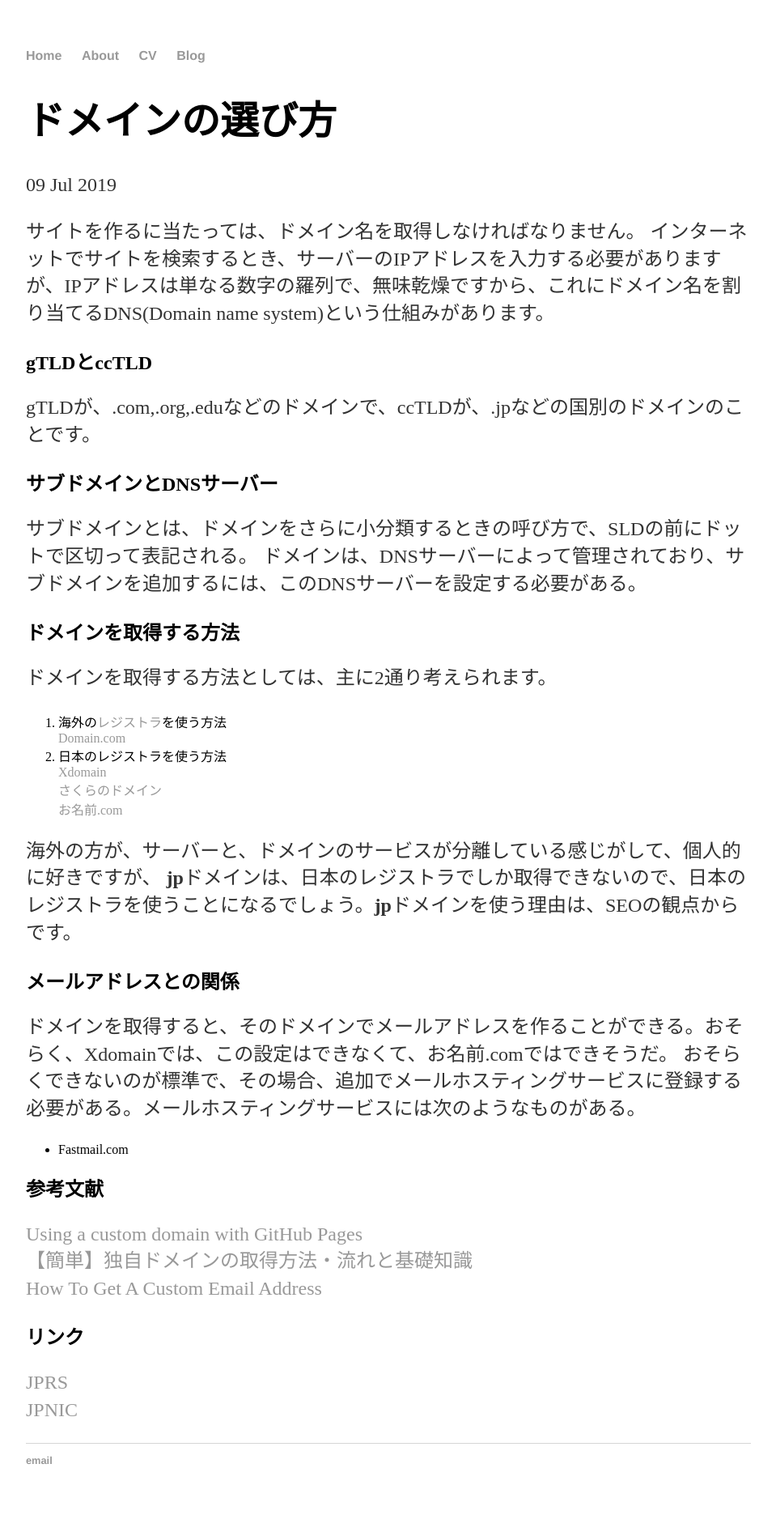
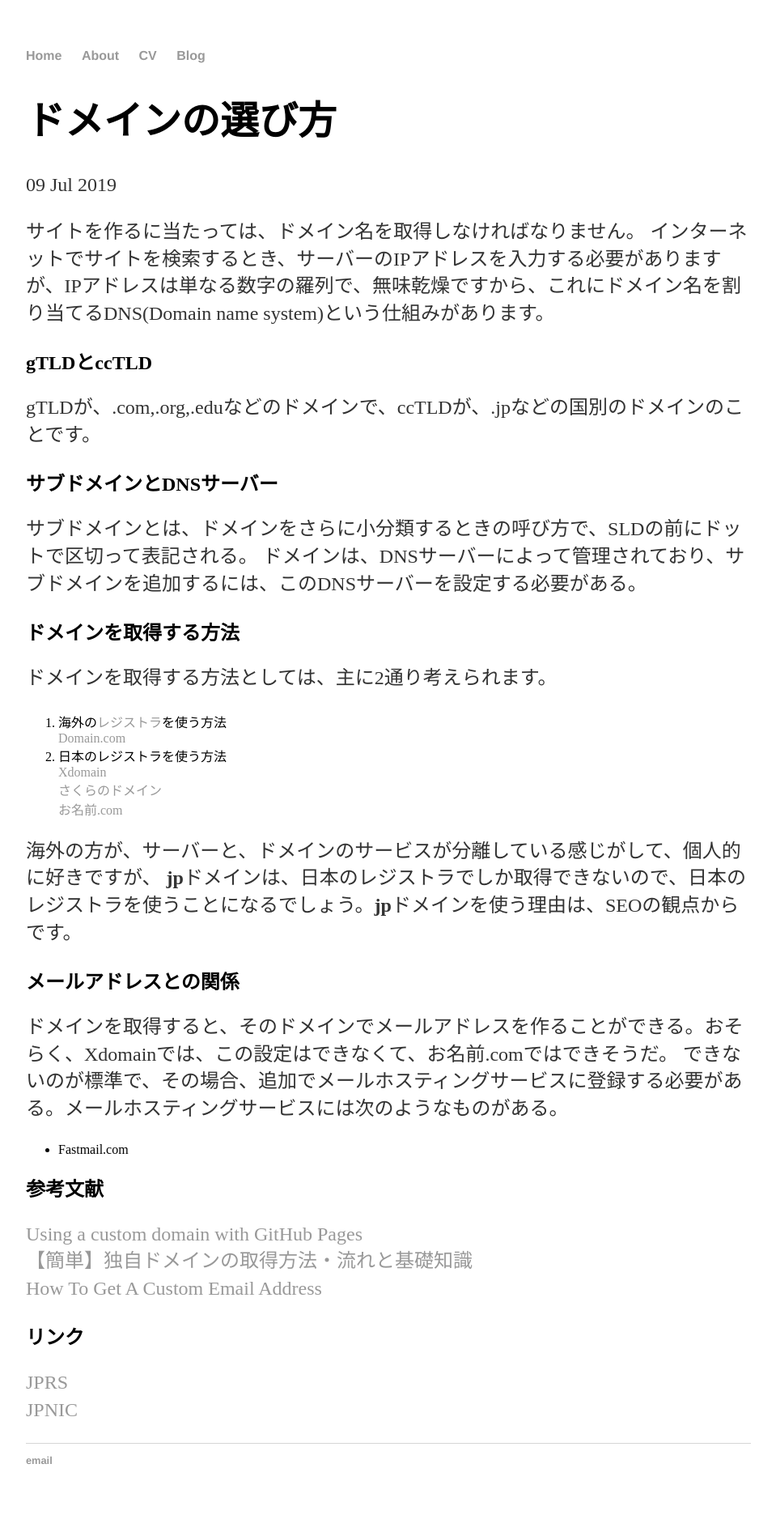
Before and after one commit to agematsu/agematsu.github.io, a Jekyll site: the page built from _posts/2019-07-09-ドメインの選び方.md, in a window 1280 px wide. Shown: the whole page at 81% size, without its empty margins (160-1119 px from the left). Built offline with Jekyll 4.4.1, drawn with Linux system fonts in a browser that asks for light colours; our own code applies the rules of GitHub Pages for plain Markdown files.

Commit message:
Update 2019-07-09-ドメインの選び方.md

```diff
--- a/_posts/2019-07-09-ドメインの選び方.md
+++ b/_posts/2019-07-09-ドメインの選び方.md
@@ -19,7 +19,7 @@ gTLDが、.com,.org,.eduなどのドメインで、ccTLDが、.jpなどの国別
 海外の方が、サーバーと、ドメインのサービスが分離している感じがして、個人的に好きですが、 **jp**ドメインは、日本のレジストラでしか取得できないので、日本のレジストラを使うことになるでしょう。**jp**ドメインを使う理由は、SEOの観点からです。
 ## メールアドレスとの関係
 ドメインを取得すると、そのドメインでメールアドレスを作ることができる。おそらく、Xdomainでは、この設定はできなくて、お名前.comではできそうだ。
-おそらくできないのが標準で、その場合、追加でメールホスティングサービスに登録する必要がある。メールホスティングサービスには次のようなものがある。
+できないのが標準で、その場合、追加でメールホスティングサービスに登録する必要がある。メールホスティングサービスには次のようなものがある。
 - Fastmail.com
 
 
```
